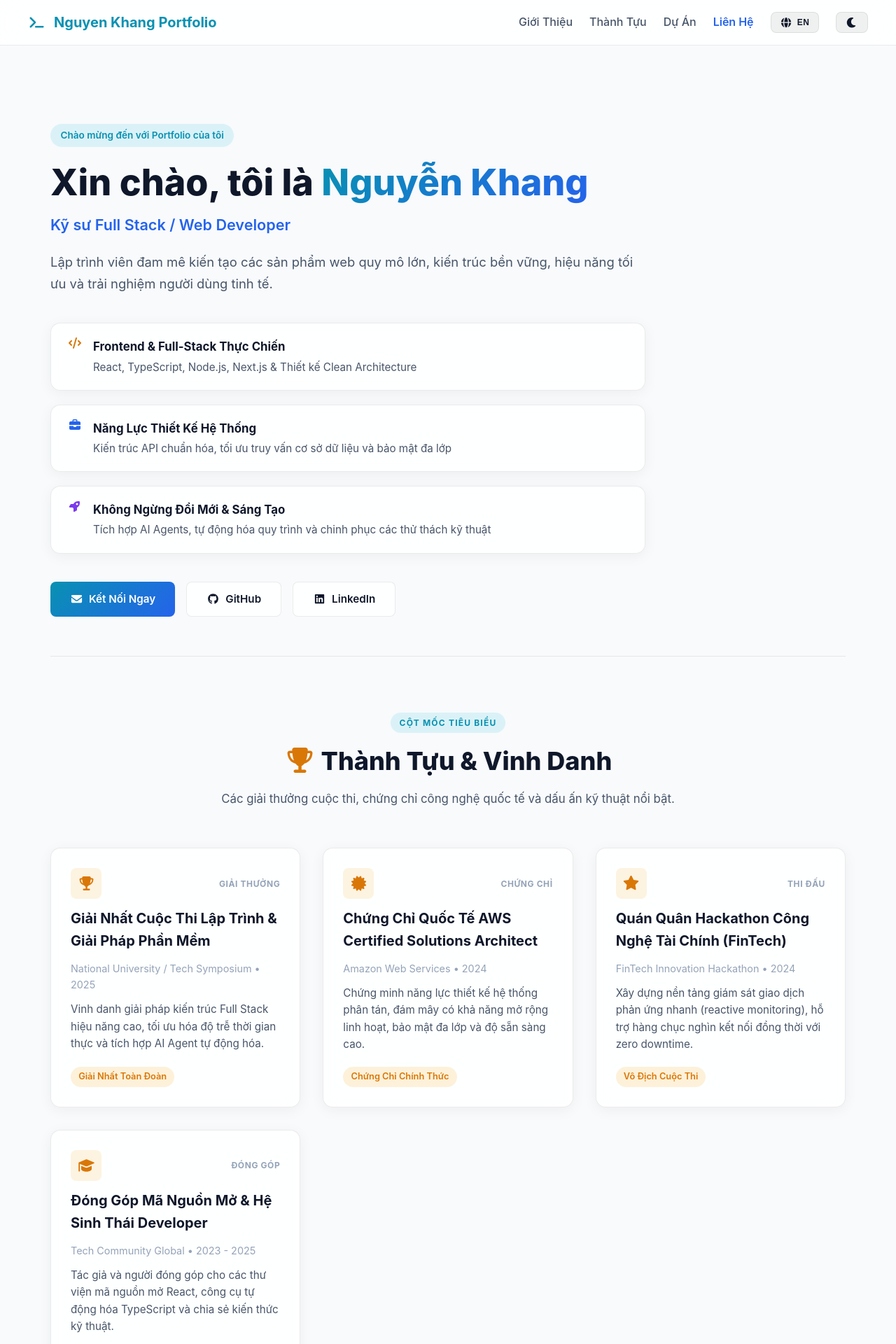
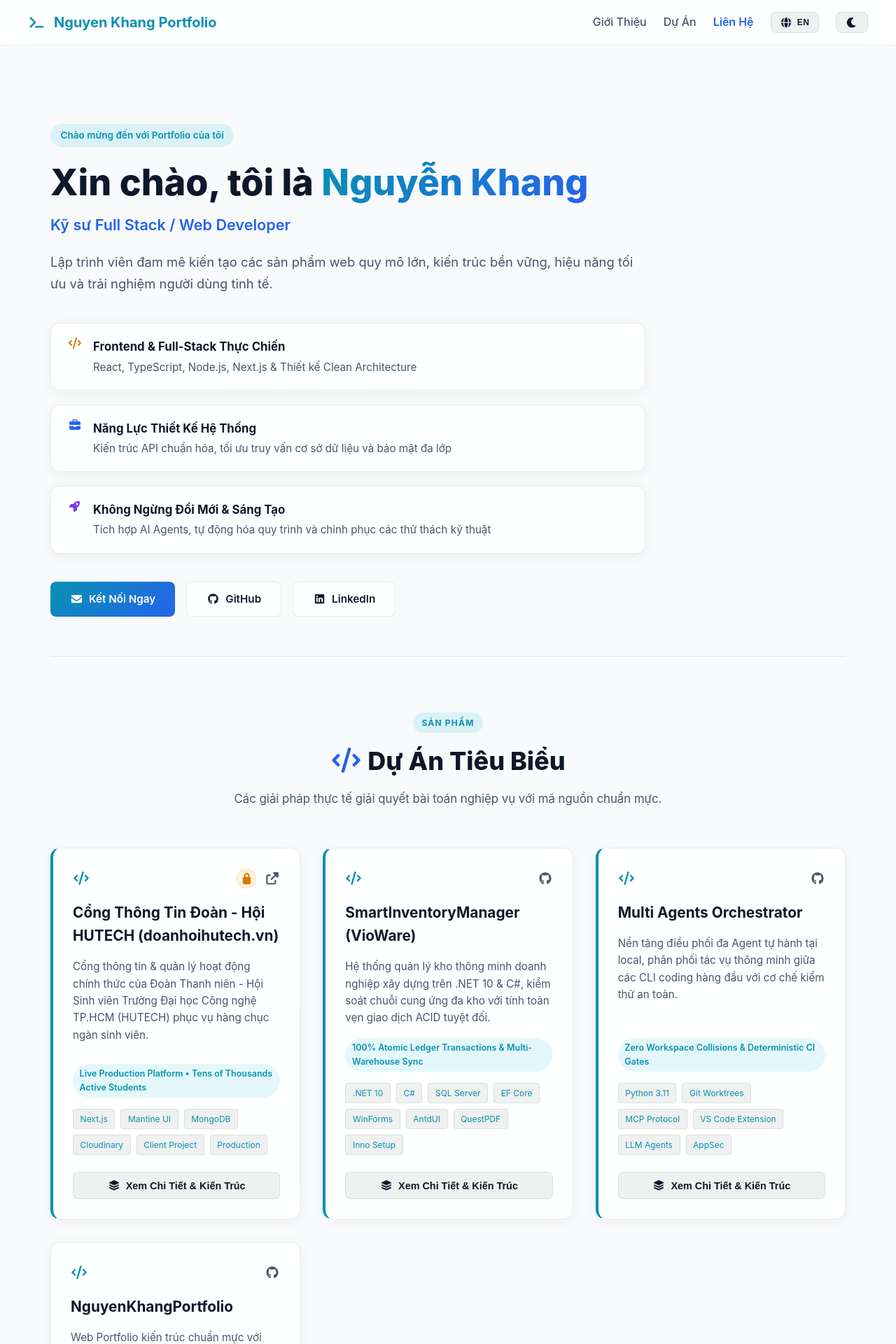
Before and after one commit to khang1604/nguyenkhangportfolio, a React (Vite) app in the folder frontend/: page / in a window 1280 px wide. Shown: the top 1920 px of the page at 70% size. Built offline with nearby package versions, Linux system fonts and the light colour scheme.

Commit message:
refactor(ui): remove achievements section and streamline navigation

```diff
--- a/frontend/src/App.tsx
+++ b/frontend/src/App.tsx
@@ -2,13 +2,11 @@ import React, { useState } from 'react';
 import { Navbar } from './components/common/Navbar';
 import { Footer } from './components/common/Footer';
 import { AboutSection } from './features/about/AboutSection';
-import { AchievementCard } from './features/achievements/AchievementCard';
 import { ProjectCard } from './features/projects/ProjectCard';
 import { ProjectModal } from './features/projects/ProjectModal';
 import { ContactSection } from './features/contact/ContactSection';
-import { INITIAL_ACHIEVEMENTS } from './features/achievements/achievementsData';
 import { INITIAL_PROJECTS } from './features/projects/projectsData';
-import { FontAwesomeIcon, faTrophy, faCode } from './components/icons';
+import { FontAwesomeIcon, faCode } from './components/icons';
 import { ThemeProvider } from './core/theme/ThemeContext';
 import { LanguageProvider, useLanguage } from './core/i18n/LanguageContext';
 import type { Project } from './core/validation/schemas';
@@ -23,22 +21,6 @@ const PortfolioContent: React.FC = () => {
       <Navbar title="Nguyen Khang Portfolio" />
       <main className="main-content">
         <AboutSection />
-
-        {/* Achievements Section */}
-        <section id="achievements" className="section achievements-section">
-          <div className="section-header">
-            <span className="section-badge">{t.achievements.badge}</span>
-            <h2 className="section-title">
-              <FontAwesomeIcon icon={faTrophy} className="icon-gold" /> {t.achievements.title}
-            </h2>
-            <p className="section-subtitle">{t.achievements.subtitle}</p>
-          </div>
-          <div className="achievements-grid">
-            {INITIAL_ACHIEVEMENTS.map((item) => (
-              <AchievementCard key={item.id} achievement={item} />
-            ))}
-          </div>
-        </section>
 
         {/* Featured Projects Section */}
         <section id="projects" className="section projects-section">
--- a/frontend/src/components/common/Navbar.tsx
+++ b/frontend/src/components/common/Navbar.tsx
@@ -27,7 +27,6 @@ export const Navbar: React.FC<NavbarProps> = ({ title = 'Nguyen Khang' }) => {
 
         <nav className="navbar-links">
           <a href="#about">{t.nav.about}</a>
-          <a href="#achievements">{t.nav.achievements}</a>
           <a href="#projects">{t.nav.projects}</a>
           <a href="#contact" className="nav-contact-link">{t.nav.contact}</a>
 
--- a/frontend/src/core/i18n/translations.ts
+++ b/frontend/src/core/i18n/translations.ts
@@ -3,7 +3,6 @@ export type Language = 'vi' | 'en';
 export interface TranslationDictionary {
   nav: {
     about: string;
-    achievements: string;
     projects: string;
     contact: string;
   };
@@ -71,7 +70,6 @@ export const translations: Record<Language, TranslationDictionary> = {
   vi: {
     nav: {
       about: 'Giới Thiệu',
-      achievements: 'Thành Tựu',
       projects: 'Dự Án',
       contact: 'Liên Hệ',
     },
@@ -137,7 +135,6 @@ export const translations: Record<Language, TranslationDictionary> = {
   en: {
     nav: {
       about: 'About',
-      achievements: 'Achievements',
       projects: 'Projects',
       contact: 'Contact',
     },
```
Also changed, not shown: 1 other file (tests, documents, lock files or other folders).
